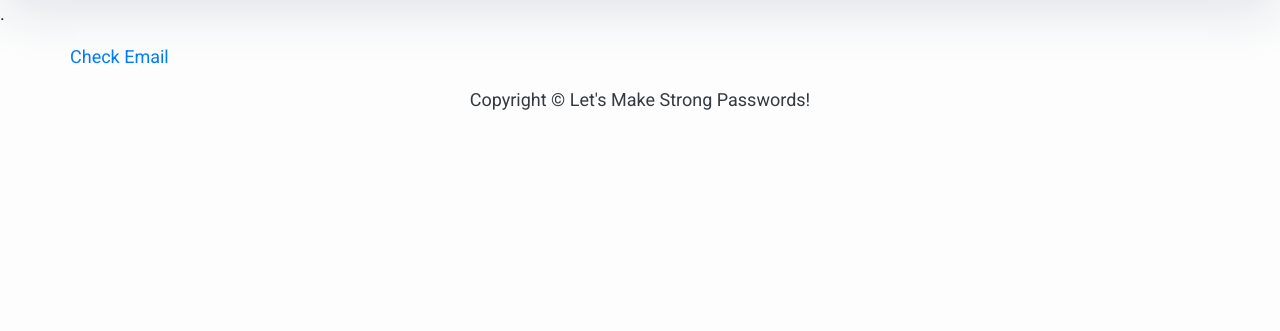
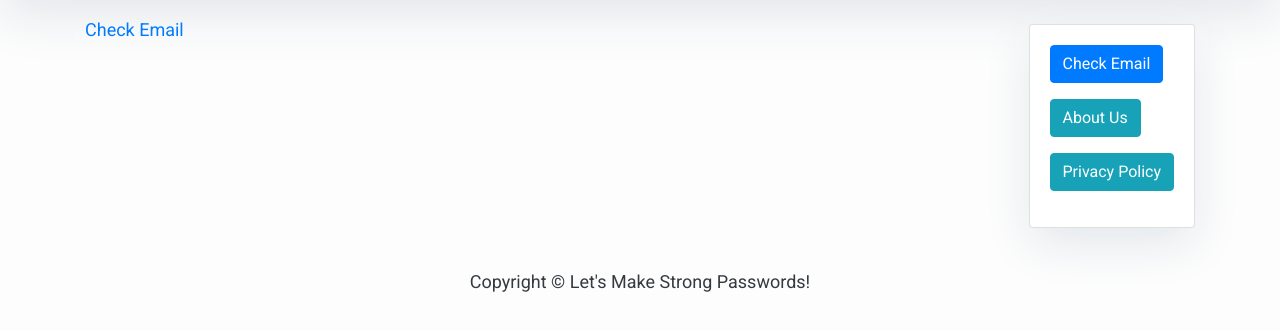
Before and after one commit to Sambsamb/SBFinalProject1, a Django app: template strong_passwords/templates/home.html in a window 1280 px wide. Shown: the part 209-540 px from the top of the page. Run offline with Django 3.2, Linux system fonts and the light colour scheme; the template is opened without the code that fills it, so the values that code supplies are empty; some libraries are stand-ins or nearby versions.

Commit message:
SB - Sidebar navigation

```diff
--- a/strong_passwords/templates/home.html
+++ b/strong_passwords/templates/home.html
@@ -30,10 +30,14 @@
         </div>
     </div>
 </header>
-    <p>.</p>
+
+
 <div class="container">
     <div class="row">
-        <a href="check_email/">Check Email</a>
+        <div class="col-md-8 mt-3 left">
+            <a href="check_email/">Check Email</a>
+        </div>
+        {% block sidebar %} {% include 'sidebar.html' %} {% endblock sidebar %}
     </div>
 </div>
 {%endblock%}
--- /dev/null
+++ b/strong_passwords/templates/sidebar.html
@@ -0,0 +1,21 @@
+{% block sidebar %}
+
+<style>
+        .card{
+            box-shadow: 0 16px 48px #E3E7EB;
+        }
+
+</style>
+
+<!-- Sidebar Widgets Column -->
+<div class="col-md-4 float-right ">
+    <div class="card my-4 float-right">
+        <div class="card-body float-middle">
+            <a class="btn btn-primary" href="check_email/">Check Email</a>    <p></p>
+            <a class="btn btn-info" href="#">About Us</a>    <p></p>
+            <a class="btn btn-info" href="#">Privacy Policy</a>    <p></p>
+        </div>
+    </div>
+</div>
+
+{% endblock sidebar %}
```
Also changed, not shown: strong_passwords/templates/check_email.html (+8 -2 lines).
